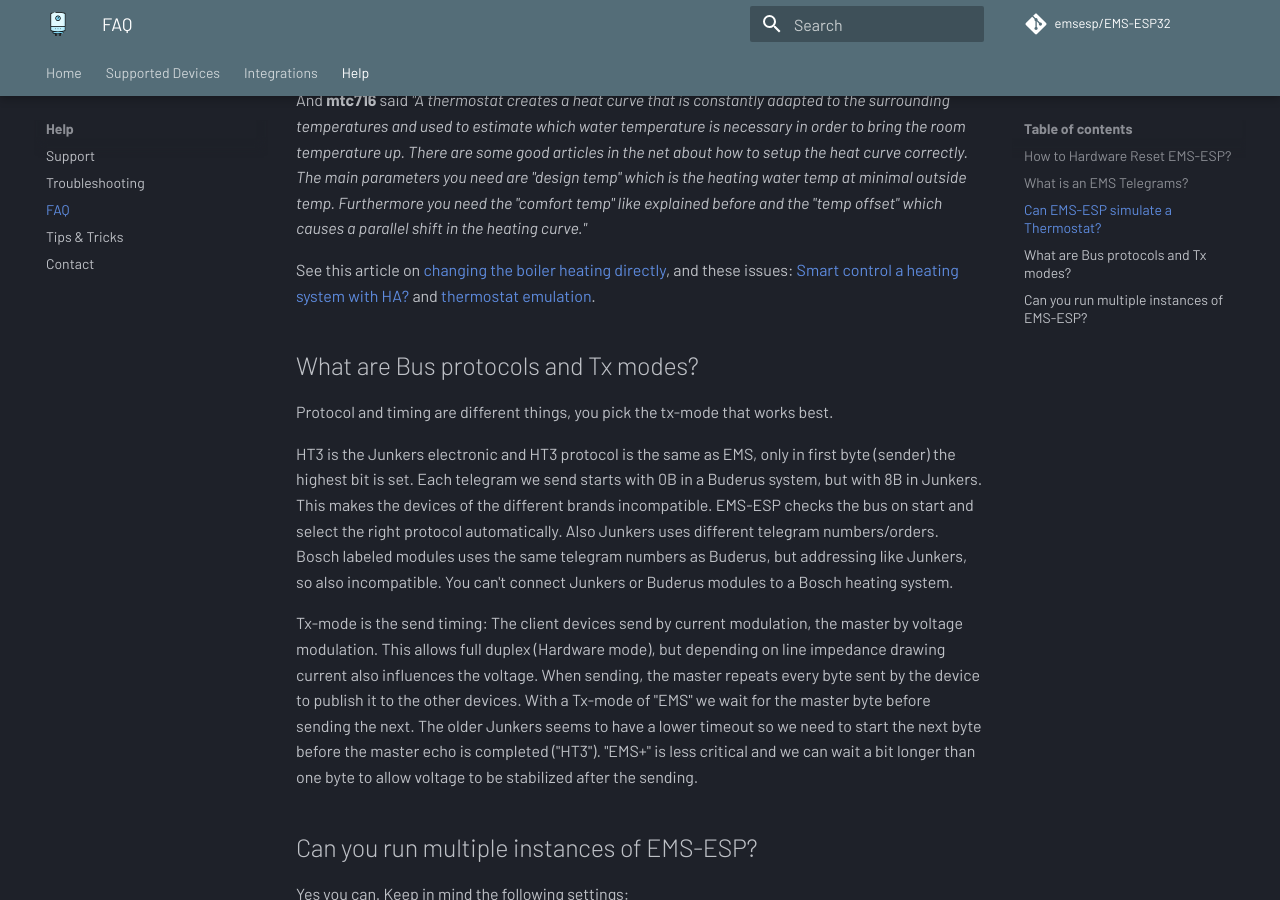
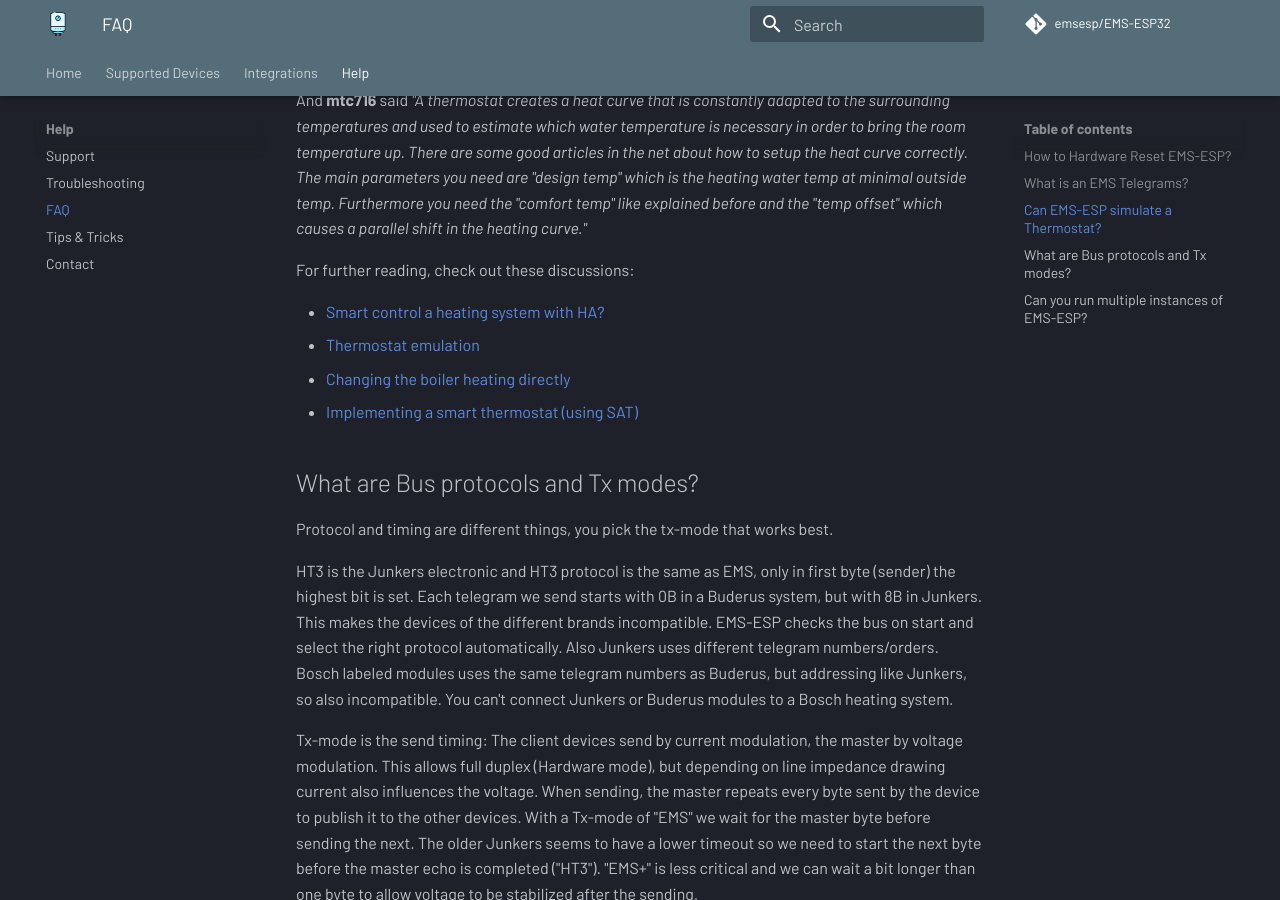
Before and after one commit to emsesp/docs, an MkDocs documentation site: the page built from docs/FAQ.md, in a window 1280 px wide and 900 px high, scrolled down 1615 px. Built offline with MkDocs 1.6.1 and Material for MkDocs 9.7.7, drawn with Linux system fonts in a browser that asks for light colours; comment, search, counter and statistics services are not loaded.

Commit message:
add new link to thermostat

```diff
--- a/docs/FAQ.md
+++ b/docs/FAQ.md
@@ -41,7 +41,12 @@ As **MichaelDvP** points out _"a thermostat is a clever electronic device. You c
 
 And **mtc716** said _"A thermostat creates a heat curve that is constantly adapted to the surrounding temperatures and used to estimate which water temperature is necessary in order to bring the room temperature up. There are some good articles in the net about how to setup the heat curve correctly. The main parameters you need are "design temp" which is the heating water temp at minimal outside temp. Furthermore you need the "comfort temp" like explained before and the "temp offset" which causes a parallel shift in the heating curve."_
 
-See this article on [changing the boiler heating directly](tips-and-tricks#control-the-boiler-heating), and these issues: [Smart control a heating system with HA?](https://github.com/emsesp/EMS-ESP32/issues/144) and [thermostat emulation](https://github.com/emsesp/EMS-ESP32/issues/151).
+For further reading, check out these discussions:
+
+- [Smart control a heating system with HA?](https://github.com/emsesp/EMS-ESP32/discussions/965)
+- [Thermostat emulation](https://github.com/emsesp/EMS-ESP32/issues/151)
+- [Changing the boiler heating directly](tips-and-tricks#control-the-boiler-heating)
+- [Implementing a smart thermostat (using SAT)](https://github.com/emsesp/EMS-ESP32/issues/2103)
 
 ## What are Bus protocols and Tx modes?
 
```
